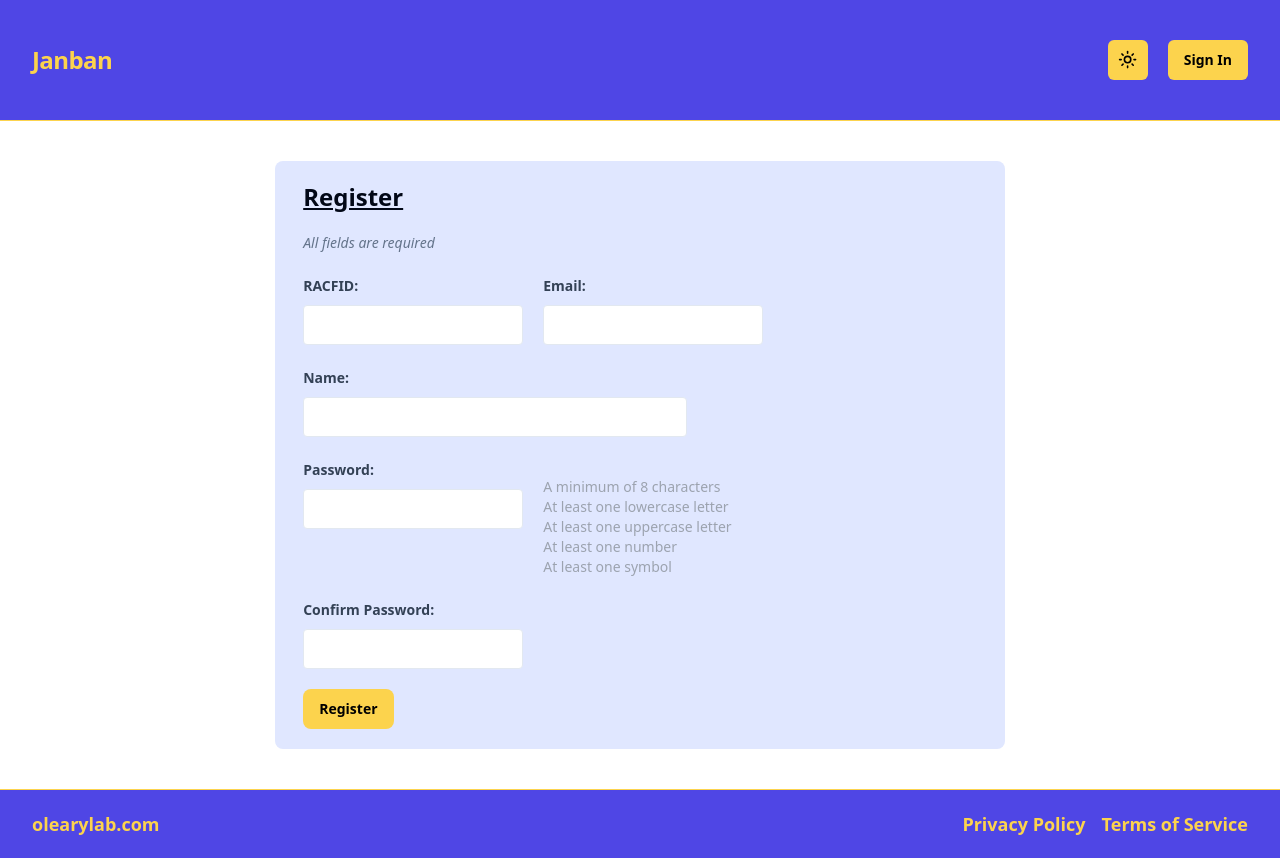
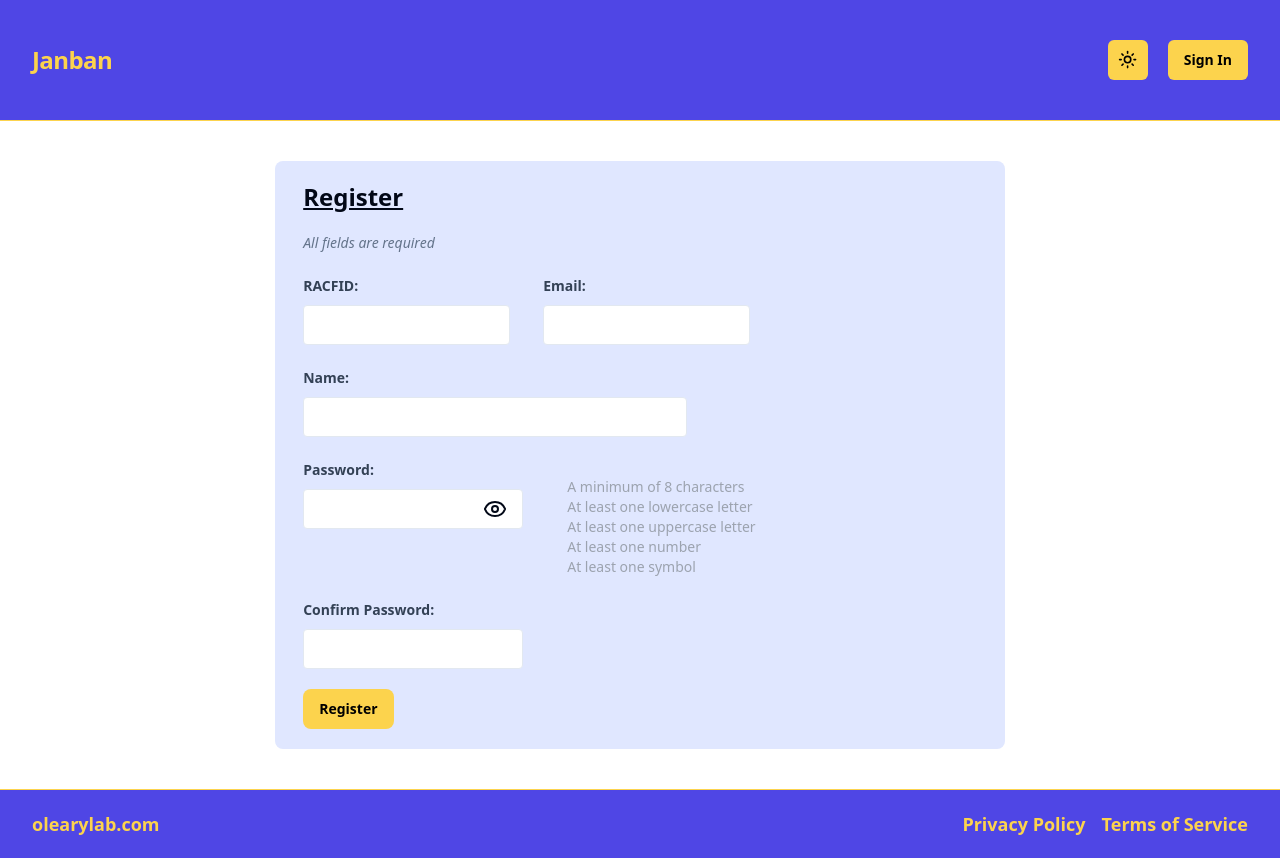
Before and after one commit to cian-oL/janban-app, a React (Vite) app in the folder frontend/: page /register in a window 1280 px wide. Built offline with nearby package versions, Linux system fonts and the light colour scheme; no server answers.

Commit message:
Added Password Visibility Toggle

```diff
--- /dev/null
+++ b/frontend/src/components/PasswordVisibilityButton.tsx
@@ -0,0 +1,27 @@
+import { Eye, EyeOff } from "lucide-react";
+
+import { Button } from "@/components/ui/button";
+
+type Props = {
+  isPasswordVisible: boolean;
+  onToggleClick: () => void;
+};
+
+const PasswordVisibilityButton = ({
+  isPasswordVisible,
+  onToggleClick,
+}: Props) => {
+  return (
+    <div className="flex items-center">
+      <Button
+        onClick={onToggleClick}
+        variant="ghost"
+        className="translate-x-[-40px] p-0 bg-none"
+      >
+        {isPasswordVisible ? <EyeOff /> : <Eye />}
+      </Button>
+    </div>
+  );
+};
+
+export default PasswordVisibilityButton;
--- a/frontend/src/forms/SignInForm.tsx
+++ b/frontend/src/forms/SignInForm.tsx
@@ -3,6 +3,7 @@ import { useForm } from "react-hook-form";
 import { zodResolver } from "@hookform/resolvers/zod";
 import { Link } from "react-router-dom";
 import { useNavigate } from "react-router-dom";
+import { useState } from "react";
 
 import { SignInFormData } from "@/types/userTypes";
 import { useSignInUser } from "@/api/authApiClient";
@@ -20,6 +21,7 @@ import {
   FormLabel,
   FormMessage,
 } from "@/components/ui/form";
+import PasswordVisibilityButton from "@/components/PasswordVisibilityButton";
 
 const formSchema = z.object({
   racfid: z
@@ -33,6 +35,11 @@ const SignInForm = () => {
   const { signInUser } = useSignInUser();
   const navigate = useNavigate();
   const { setAccessToken, setIsLoggedIn } = useAuthContext();
+  const [isPasswordVisible, setIsPasswordVisible] = useState(false);
+
+  const togglePasswordVisibility = () => {
+    setIsPasswordVisible(!isPasswordVisible);
+  };
 
   const onSubmit = (formData: SignInFormData) => {
     signInUser(formData).then((data) => {
@@ -73,7 +80,7 @@ const SignInForm = () => {
                 <FormControl>
                   <Input
                     {...field}
-                    className="py-1 px-2 border rounded w-full flex-1 font-normal md:w-[50%]"
+                    className="py-1 px-2 border rounded w-[94%] flex-1 font-normal md:w-[50%]"
                   />
                 </FormControl>
                 <FormMessage className="text-red-500" />
@@ -89,11 +96,17 @@ const SignInForm = () => {
                   Password:
                 </FormLabel>
                 <FormControl>
-                  <Input
-                    {...field}
-                    type="password"
-                    className="py-1 px-2 border rounded w-full flex-1 font-normal md:w-[50%]"
-                  />
+                  <div className="flex">
+                    <Input
+                      {...field}
+                      type={isPasswordVisible ? "text" : "password"}
+                      className="py-1 px-2 border rounded w-full flex-1 font-normal md:w-[50%] md:flex-initial"
+                    />
+                    <PasswordVisibilityButton
+                      isPasswordVisible={isPasswordVisible}
+                      onToggleClick={togglePasswordVisibility}
+                    />
+                  </div>
                 </FormControl>
                 <FormMessage className="text-red-500" />
               </FormItem>
--- a/frontend/src/forms/UserProfileForm.tsx
+++ b/frontend/src/forms/UserProfileForm.tsx
@@ -1,10 +1,11 @@
 import { z } from "zod";
 import { useForm } from "react-hook-form";
 import { zodResolver } from "@hookform/resolvers/zod";
-import { useEffect } from "react";
+import { useEffect, useState } from "react";
 
 import { User, UserFormData } from "@/types/userTypes";
 import { useAuthContext } from "@/auth/AuthContext";
+import PasswordVisibilityButton from "@/components/PasswordVisibilityButton";
 
 import { toast } from "sonner";
 import { Button } from "@/components/ui/button";
@@ -49,6 +50,7 @@ const formSchema = z
 
 const UserProfileForm = ({ currentUser, isLoading, onSave }: Props) => {
   const { accessToken } = useAuthContext();
+  const [isPasswordVisible, setIsPasswordVisible] = useState(false);
 
   const form = useForm<UserFormData>({
     resolver: zodResolver(formSchema),
@@ -77,6 +79,10 @@ const UserProfileForm = ({ currentUser, isLoading, onSave }: Props) => {
       name: currentUser?.name,
     });
   }, [currentUser, accessToken, form]);
+
+  const togglePasswordVisibility = () => {
+    setIsPasswordVisible(!isPasswordVisible);
+  };
 
   return (
     <Form {...form}>
@@ -112,7 +118,7 @@ const UserProfileForm = ({ currentUser, isLoading, onSave }: Props) => {
                   <Input
                     {...field}
                     disabled={!!currentUser}
-                    className="py-1 px-2 border rounded w-full flex-1 font-normal"
+                    className="py-1 px-2 border rounded w-[94%] flex-1 font-normal"
                   />
                 </FormControl>
                 <FormMessage className="text-red-500" />
@@ -131,7 +137,7 @@ const UserProfileForm = ({ currentUser, isLoading, onSave }: Props) => {
                   <Input
                     {...field}
                     type="email"
-                    className="py-1 px-2 border rounded w-full flex-1 font-normal"
+                    className="py-1 px-2 border rounded w-[94%] flex-1 font-normal"
                   />
                 </FormControl>
                 <FormMessage className="text-red-500" />
@@ -151,7 +157,7 @@ const UserProfileForm = ({ currentUser, isLoading, onSave }: Props) => {
                 <FormControl>
                   <Input
                     {...field}
-                    className="max-w-96 py-1 px-2 border rounded w-full flex-1 font-normal"
+                    className="py-1 px-2 border rounded w-[94%] flex-1 font-normal md:max-w-96"
                   />
                 </FormControl>
                 <FormMessage className="text-red-500" />
@@ -169,11 +175,17 @@ const UserProfileForm = ({ currentUser, isLoading, onSave }: Props) => {
                   {currentUser && "Enter/Change"} Password:
                 </FormLabel>
                 <FormControl>
-                  <Input
-                    {...field}
-                    type="password"
-                    className="py-1 px-2 border rounded w-full flex-1 font-normal md:max-w-60"
-                  />
+                  <div className="flex">
+                    <Input
+                      {...field}
+                      type={isPasswordVisible ? "text" : "password"}
+                      className="py-1 px-2 border rounded w-full flex-1 font-normal md:max-w-60"
+                    />
+                    <PasswordVisibilityButton
+                      isPasswordVisible={isPasswordVisible}
+                      onToggleClick={togglePasswordVisibility}
+                    />
+                  </div>
                 </FormControl>
                 <FormMessage className="text-red-500" />
               </FormItem>
@@ -199,8 +211,8 @@ const UserProfileForm = ({ currentUser, isLoading, onSave }: Props) => {
                 <FormControl>
                   <Input
                     {...field}
-                    type="password"
-                    className="py-1 px-2 border rounded w-full flex-1 font-normal"
+                    type={isPasswordVisible ? "text" : "password"}
+                    className="py-1 px-2 border rounded w-[94%] flex-1 font-normal md:w-full"
                   />
                 </FormControl>
                 <FormMessage className="text-red-500" />
```
